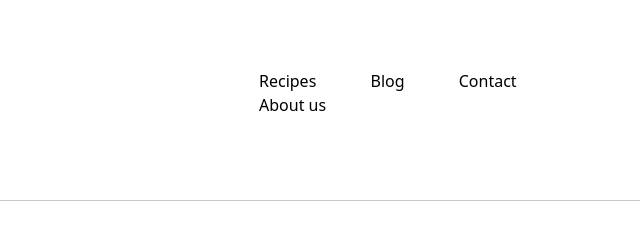
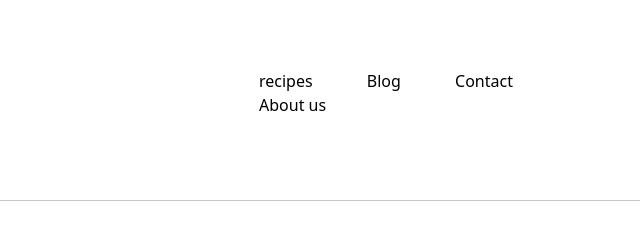
Before and after one commit to Shaibaaz03/Restaurant, a plain HTML site: page index.html in a window 1280 px wide. Shown: the part 7568-7808 px from the top of the page, 640-1280 px from the left. Drawn offline with nearby package versions, Linux system fonts and the light colour scheme.

Commit message:
Update index.html

```diff
--- a/index.html
+++ b/index.html
@@ -21,7 +21,7 @@
         <a class="nav-link" href="index.html">Home</a>
       </li>
       <li class="nav-item">
-        <a class="nav-link" href="Recipe.html">Recipes</a>
+        <a class="nav-link" href="recipe.html">Recipes</a>
       </li>
       <li class="nav-item">
           <a class="nav-link" href="blog.html">Blog</a>
@@ -341,7 +341,7 @@
 <div class="col-lg-6">
   <ul class="btm-ul">
     <li class="btm-link">
-      <a href="recipe.html">Recipes</a>
+      <a href="recipe.html">recipes</a>
     </li>
     <li class="btm-link">
       <a href="blog.html">Blog</a>
```
